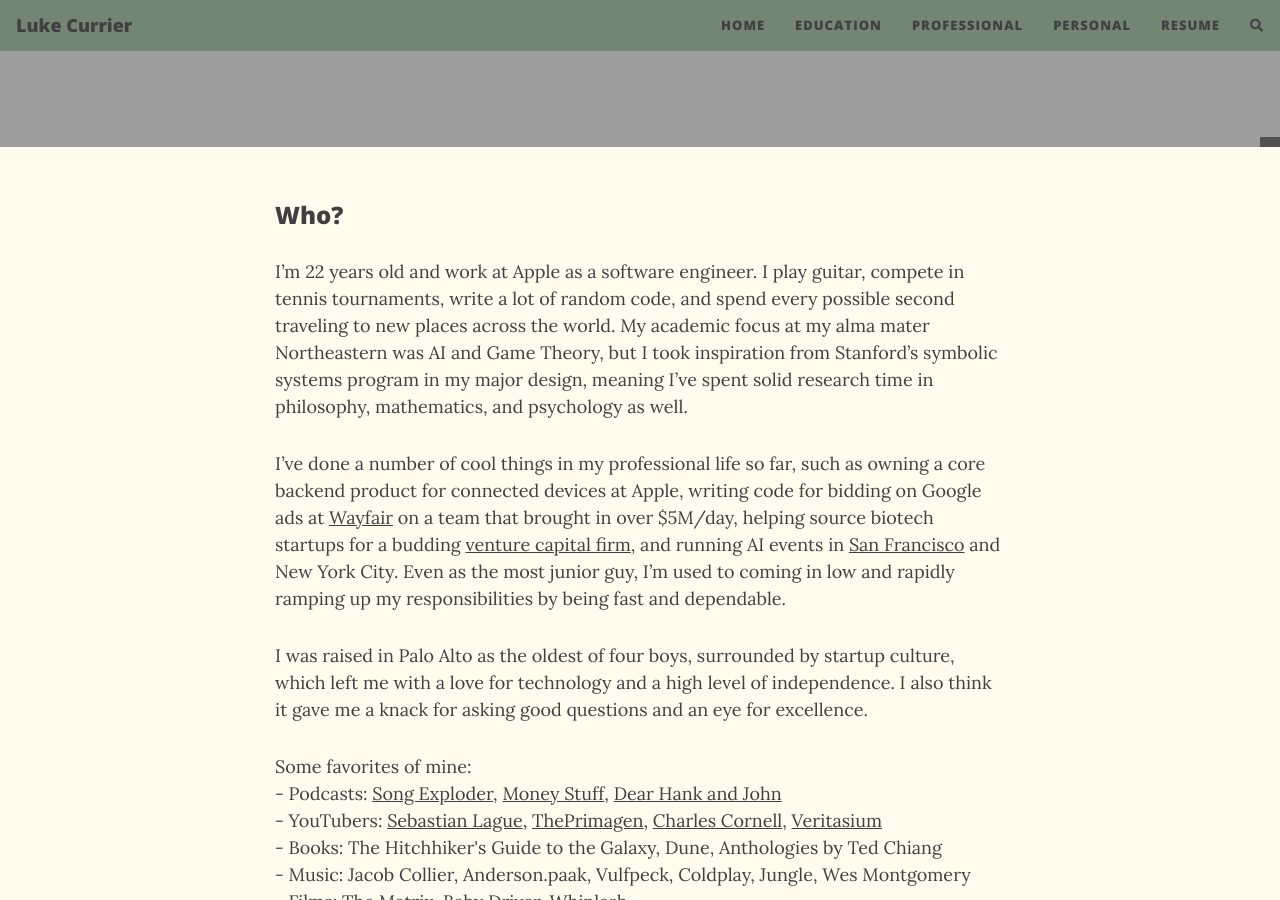
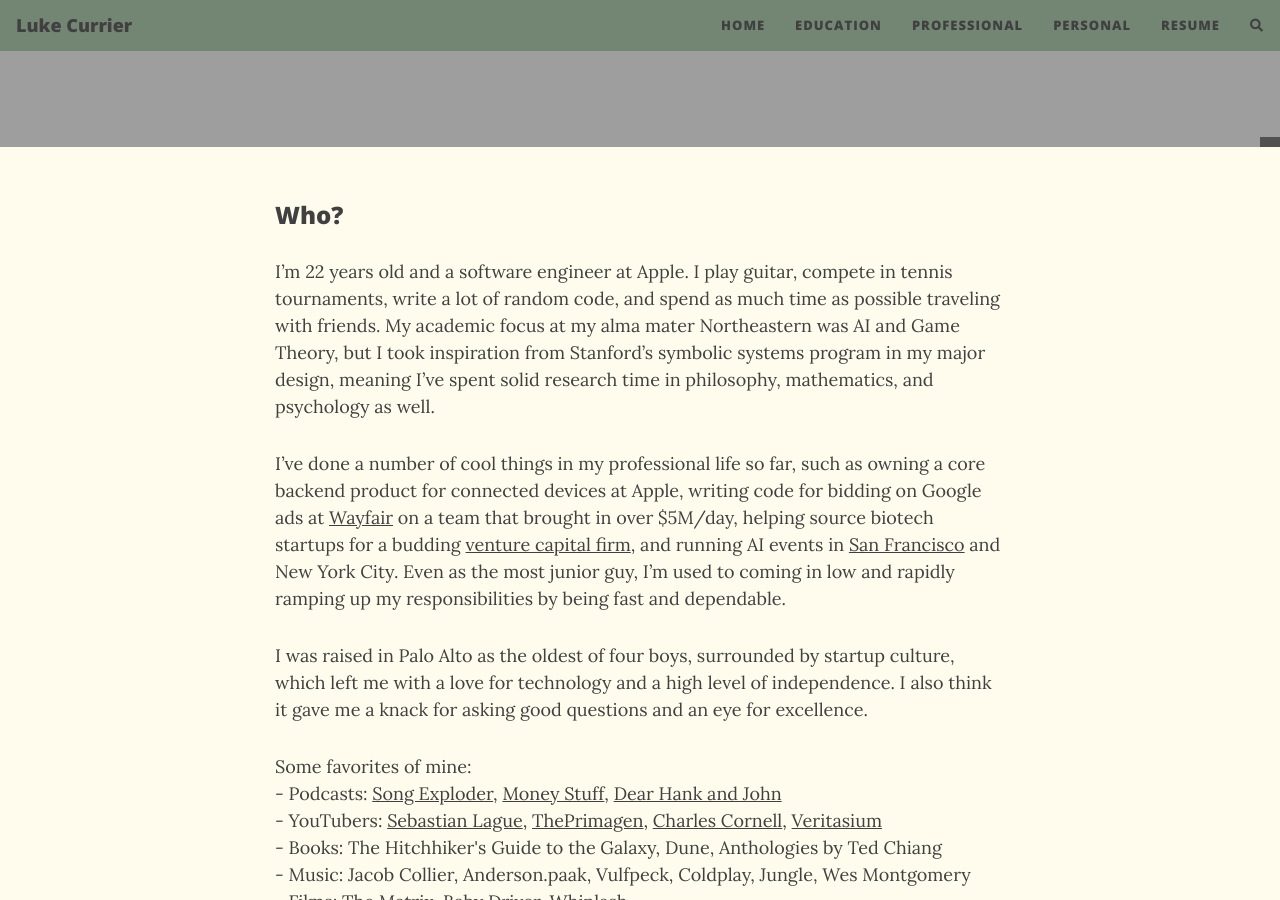
Before and after one commit to lukecurrier/lukecurrier.github.io, a Jekyll site: the page built from index.md, in a window 1280 px wide and 900 px high, scrolled down 398 px. Built offline with Jekyll 4.4.1, drawn with Linux system fonts in a browser that asks for light colours; nearby versions of some CDN libraries; comment, search, counter and statistics services are not loaded.

Commit message:
updated index

```diff
--- a/index.md
+++ b/index.md
@@ -8,7 +8,7 @@
 ---
 ### Who?
 
-I’m 22 years old and work at Apple as a software engineer. I play guitar, compete in tennis tournaments, write a lot of random code, and spend every possible second traveling to new places across the world. My academic focus at my alma mater Northeastern was AI and Game Theory, but I took inspiration from Stanford's symbolic systems program in my major design, meaning I've spent solid research time in philosophy, mathematics, and psychology as well.
+I’m 22 years old and a software engineer at Apple. I play guitar, compete in tennis tournaments, write a lot of random code, and spend as much time as possible traveling with friends. My academic focus at my alma mater Northeastern was AI and Game Theory, but I took inspiration from Stanford's symbolic systems program in my major design, meaning I've spent solid research time in philosophy, mathematics, and psychology as well.
 
 I’ve done a number of cool things in my professional life so far, such as owning a core backend product for connected devices at Apple, writing code for bidding on Google ads at <a href="/pages/wayfair">Wayfair</a> on a team that brought in over $5M/day, helping source biotech startups for a budding <a href="/pages/boom">venture capital firm</a>, and running AI events in <a href="/pages/ollms">San Francisco</a> and New York City. Even as the most junior guy, I'm used to coming in low and rapidly ramping up my responsibilities by being fast and dependable.
 
```
